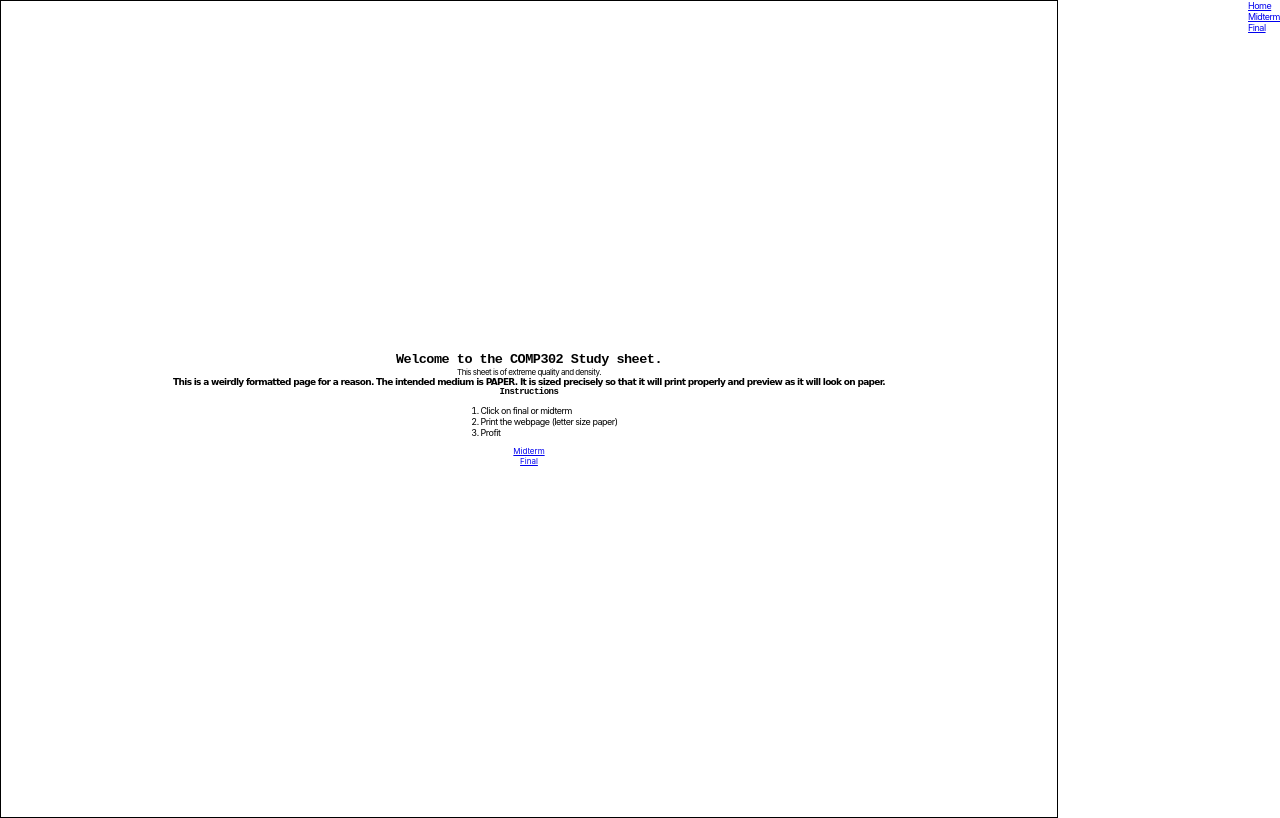
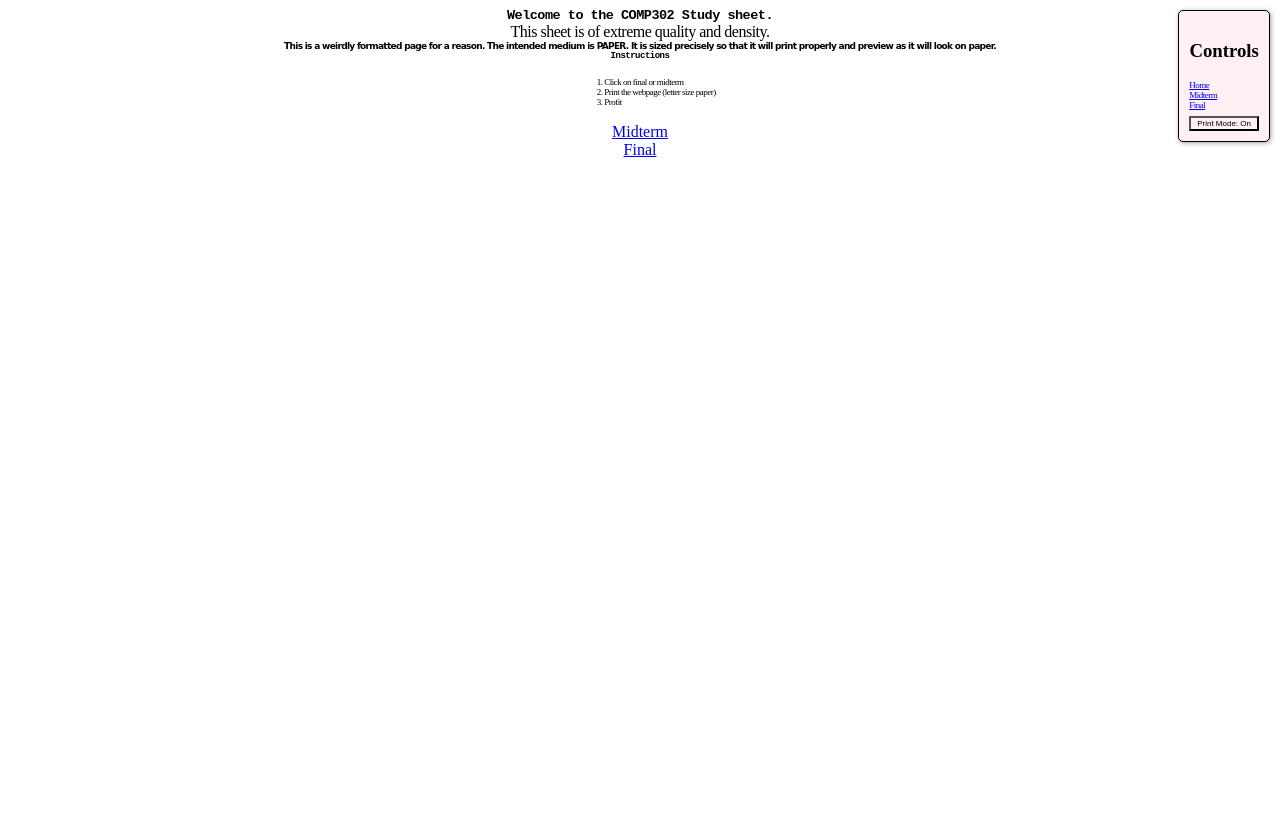
Before and after one commit to TheBigSasha/COMP302StudySheet, a React (Create React App) app: page / in a window 1280 px wide. Built offline with nearby package versions, Linux system fonts and the light colour scheme.

Commit message:
Add print mode toggle

```diff
--- a/src/App.tsx
+++ b/src/App.tsx
@@ -1,4 +1,4 @@
-import React from "react";
+import React, {useState} from "react";
 import "./App.css";
 import { Route, Routes, Link, Outlet } from "react-router-dom";
 import {
@@ -29,7 +29,10 @@ import { PageBase } from "./components/Styled";
 import {Helmet} from "react-helmet";
 
 function App() {
-  const midterm = (
+    const [printMode, setPrintMode] = useState<boolean>(true);
+
+
+    const midterm = (
     <>
       <div className={"slimmerBoiColumn"}>
         {ListHOFTopic}
@@ -88,8 +91,8 @@ function App() {
     </>
   );
 
-  const Final = <PageBase>{final}</PageBase>;
-  const Midterm = <PageBase>{midterm}</PageBase>;
+  const Final = <PageBase printMode={printMode}>{final}</PageBase>;
+  const Midterm = <PageBase printMode={printMode}>{midterm}</PageBase>;
   const Home = (
     <div>
       <h1>Welcome to the COMP302 Study sheet.</h1>
@@ -110,6 +113,7 @@ function App() {
     </div>
   );
 
+
   return (
     <>
         <Helmet>
@@ -120,8 +124,9 @@ function App() {
 
         <nav
         style={{ position: "fixed", right: 0, top: 0 }}
-        className={"never-print"}
+        className={"card never-print"}
       >
+            <h3>Controls</h3>
         <ul>
           <li>
             <Link to="/">Home</Link>
@@ -132,6 +137,11 @@ function App() {
           <li>
             <Link to="/final">Final</Link>
           </li>
+            <li>
+                <button onClick={() => setPrintMode(!printMode)}>
+                    Print Mode: {printMode ? "On" : "Off"}
+                </button>
+            </li>
         </ul>
       </nav>
 
--- a/src/components/Styled.tsx
+++ b/src/components/Styled.tsx
@@ -31,10 +31,11 @@ export const Variable = styled.code`
   display: inline-block !important;
 `;
 
-export const PageBase: React.FC<React.PropsWithChildren<{}>> = ({
+export const PageBase: React.FC<React.PropsWithChildren<{printMode?: boolean}>> = ({
   children,
+                                                                                       printMode
 }) => (
-  <body>
+  <body className={printMode ? "printmode" : "noPrint"}>
     <MarginText>
       A monad is a monoid in the category of endofunctors | CPS can be expressed
       as a monad | Monads are useful for handling side effects | Study Sheet
@@ -43,3 +44,7 @@ export const PageBase: React.FC<React.PropsWithChildren<{}>> = ({
     {children}
   </body>
 );
+
+PageBase.defaultProps = {
+    printMode: true
+}
--- a/src/index.css
+++ b/src/index.css
@@ -4,11 +4,11 @@
   --font-size: 9px;
 }
 
-body {
+.printmode {
   margin: 0;
   font-family: -apple-system, BlinkMacSystemFont, "Segoe UI", "Roboto", "Oxygen",
-    "Ubuntu", "Cantarell", "Fira Sans", "Droid Sans", "Helvetica Neue",
-    sans-serif;
+  "Ubuntu", "Cantarell", "Fira Sans", "Droid Sans", "Helvetica Neue",
+  sans-serif;
   -webkit-font-smoothing: antialiased;
   -moz-osx-font-smoothing: grayscale;
   width: 11in;
@@ -22,6 +22,50 @@ body {
   flex-wrap: wrap;
   align-content: space-around;
   font-variant-ligatures: discretionary-ligatures contextual;
+}
+
+@media print{
+  body {
+    margin: 0;
+    font-family: -apple-system, BlinkMacSystemFont, "Segoe UI", "Roboto", "Oxygen",
+    "Ubuntu", "Cantarell", "Fira Sans", "Droid Sans", "Helvetica Neue",
+    sans-serif;
+    -webkit-font-smoothing: antialiased;
+    -moz-osx-font-smoothing: grayscale;
+    width: 11in;
+    height: 8.5in;
+    border: 1px solid black;
+    font-size: 8px;
+    padding: 0;
+    display: flex;
+    flex-direction: column;
+    justify-content: center;
+    flex-wrap: wrap;
+    align-content: space-around;
+    font-variant-ligatures: discretionary-ligatures contextual;
+  }
+}
+
+
+.noPrint{
+  width: 100vw;
+  height: 100vh;
+  overflow: auto;
+}
+
+
+button {
+  font-size: 8px;
+  background: none;
+  margin-top: 6px;
+}
+.card {
+  background: lavenderblush;
+  padding: 10px;
+    margin: 10px;
+    border: 1px solid black;
+    border-radius: 5px;
+    box-shadow: 1px 1px 5px 0 rgba(0, 0, 0, 0.37);
 }
 
 h1 {
```
